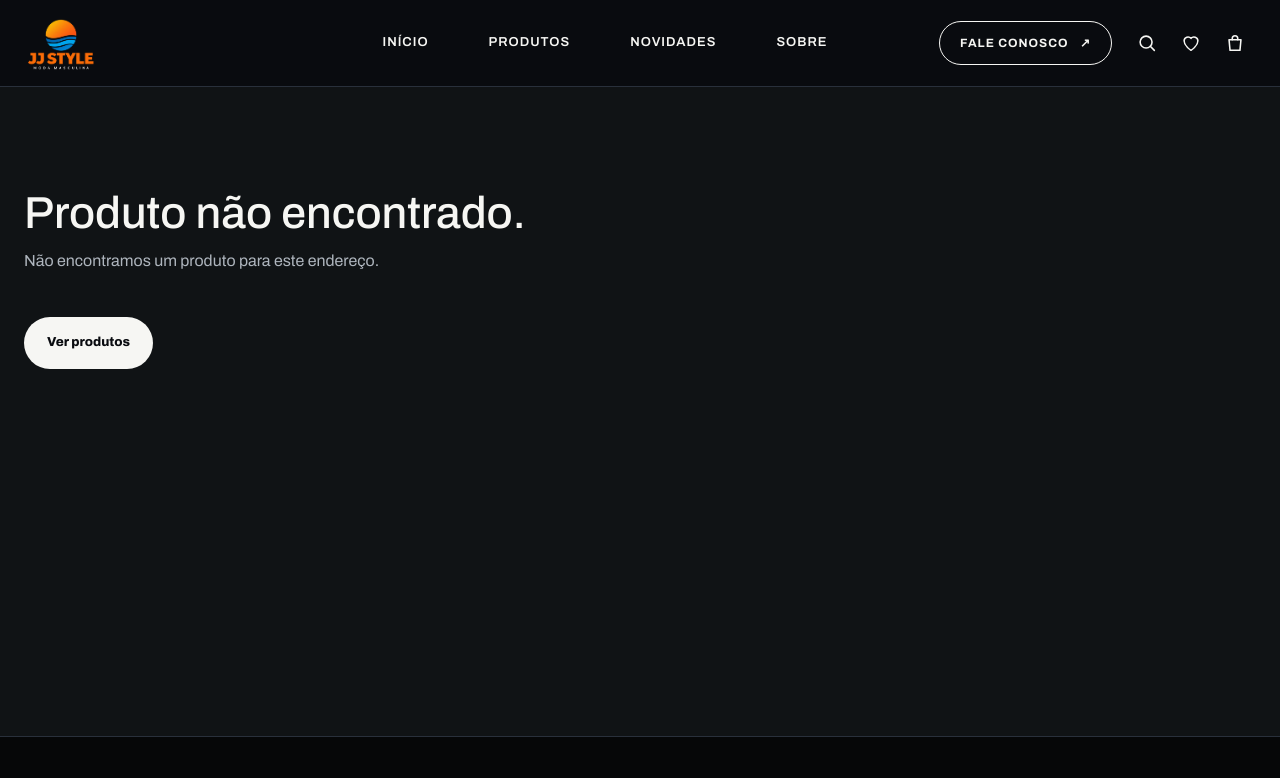
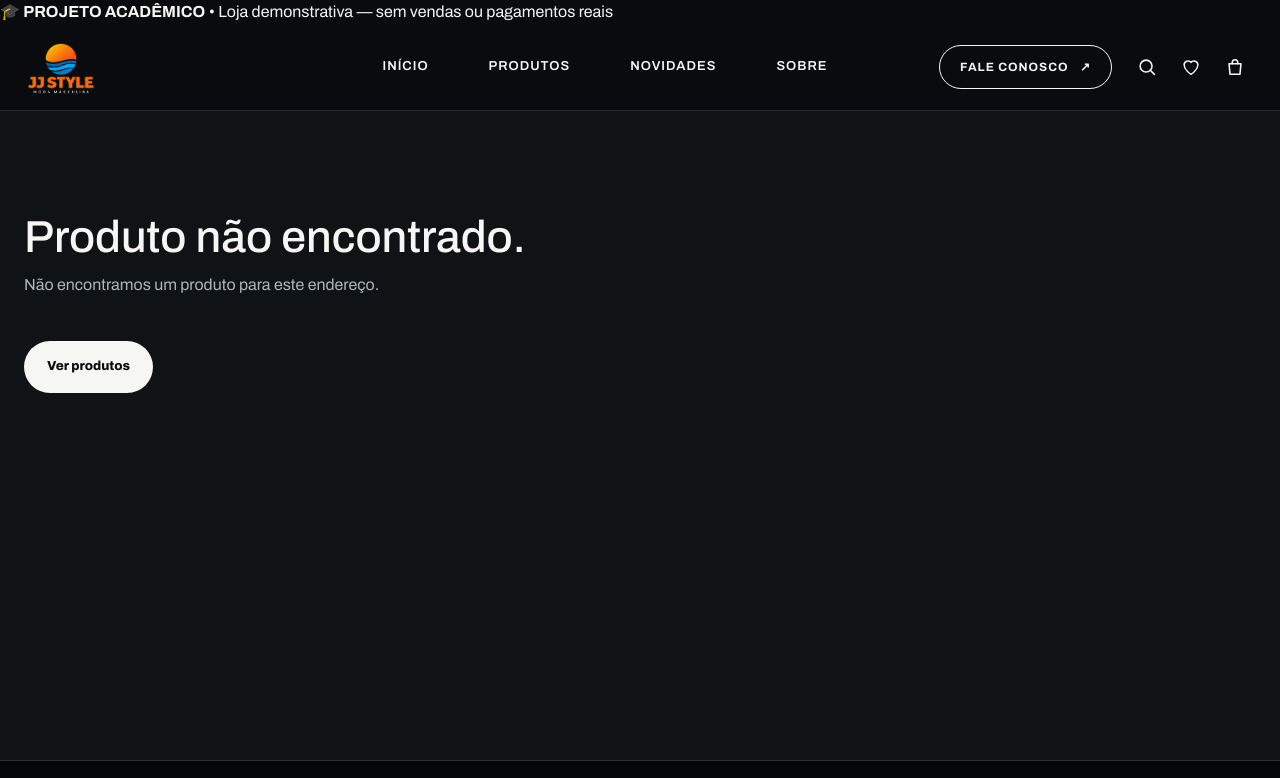
Before and after one commit to emersonbrandao058-dot/JJStyle, a plain HTML site: page produto.html in a window 1280 px wide. Shown: the top 778 px of the page. Drawn offline with Linux system fonts and the light colour scheme.

Commit message:
feat: label produto.html as academic demonstration

```diff
--- a/produto.html
+++ b/produto.html
@@ -9,9 +9,15 @@
     <link rel="icon" href="images/branding/favicon.png" type="image/png">
     <link rel="preload" href="vendor/fonts/archivo-latin.woff2" as="font" type="font/woff2" crossorigin>
     <link href="vendor/bootstrap/bootstrap.min.css" rel="stylesheet">
-    <link rel="stylesheet" href="css/style.css?v=11">
+    <link rel="stylesheet" href="css/style.css?v=12">
   </head>
   <body>
+    <div class="academic-banner" role="note" aria-label="Aviso de projeto acadêmico">
+      <span aria-hidden="true">🎓</span>
+      <strong>PROJETO ACADÊMICO</strong>
+      <span class="academic-banner-separator" aria-hidden="true">•</span>
+      <span>Loja demonstrativa — sem vendas ou pagamentos reais</span>
+    </div>
     <a class="skip-link" href="#conteudo">Pular para o conteúdo</a>
     <header class="site-header" id="inicio">
       <nav class="navbar navbar-expand-lg site-nav" aria-label="Navegação principal">
@@ -247,6 +253,7 @@
     </div>
     <p class="visually-hidden" id="jj-live" role="status" aria-live="polite"></p>
 
+    <script src="js/academic.js?v=1" defer></script>
     <script src="vendor/bootstrap/bootstrap.bundle.min.js" defer></script>
     <!-- Ordem importa: dados → armazenamento → interface → funcionalidades → inicialização. -->
     <script src="js/data.js?v=6" defer></script>
```
